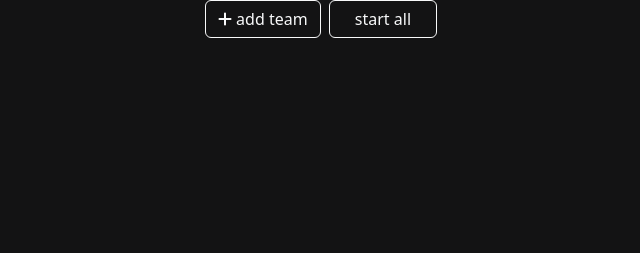
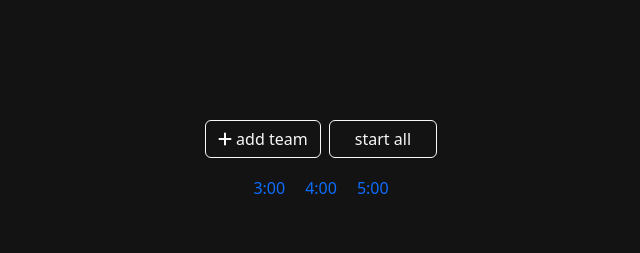
Before and after one commit to fxhxyz4/pb-panel, a website with bundled scripts: page src/index.html in a window 1280 px wide. Shown: the whole page, without its empty margins (319-959 px from the left). Built offline with nearby package versions, Linux system fonts and the light colour scheme.

Commit message:
deleted og meta tags

```diff
--- a/src/index.html
+++ b/src/index.html
@@ -8,14 +8,6 @@
 	<meta name="description" content="panel for managing teams on pb" />
 	<meta name="keywords" content="pixel-battle, vkontakte, twitch, reddit, pb, vk, r/place" />
 	<meta name="image" content="./img/favicon.ico" />
-	<meta name="format-detection" content="telephone=no" />
-	<meta name="format-detection" content="address=no" />
-	<meta property="og:type" content="website" />
-	<meta property="og:title" content="pb-panel" />
-	<meta property="og:description" content="panel for managing teams on pb" />
-	<meta property="og:image" content="./img/favicon.ico" />
-	<meta property="og:image:alt" content="pb" />
-	<meta property="og:url" content="https://fxhxyz4.github.io/pb-panel/" />
 	<meta name="darkreader" content="NO-DARKREADER-PLUGIN" />
 	<meta name="robots" content="index" />
 	<link rel="preconnect" href="https://fonts.googleapis.com">
@@ -34,7 +26,7 @@
 	</noscript>
 	<main id="main">
 		<h1 class="visually-hidden">panel for managing teams on pb</h1>
-		<div class="add-btn">
+		<div class="btns">
 			<button type="button" id="addBtn" class="btn btn-outline-light btn--margin">
 				<i class="fa-solid fa-plus"></i>
 				add team
@@ -42,6 +34,19 @@
 			<button type="button" id="allBtn" class="btn btn-outline-light btn-all--padding">
 				start all
 			</button>
+			<div class="timeout">
+				<ul class="timeout-list">
+					<li class="timeout-item">
+						<a href="#" class="timeout-link time">3:00</a>
+					</li>
+					<li class="timeout-item">
+						<a href="#" class="timeout-link time">4:00</a>
+					</li>
+					<li class="timeout-item">
+						<a href="#" class="timeout-link time">5:00</a>
+					</li>
+				</ul>
+			</div>
 		</div>
 		<div class="res">
 			<ul class="cards-list">
```
Lines whose indentation alone changed are shown as unchanged.
